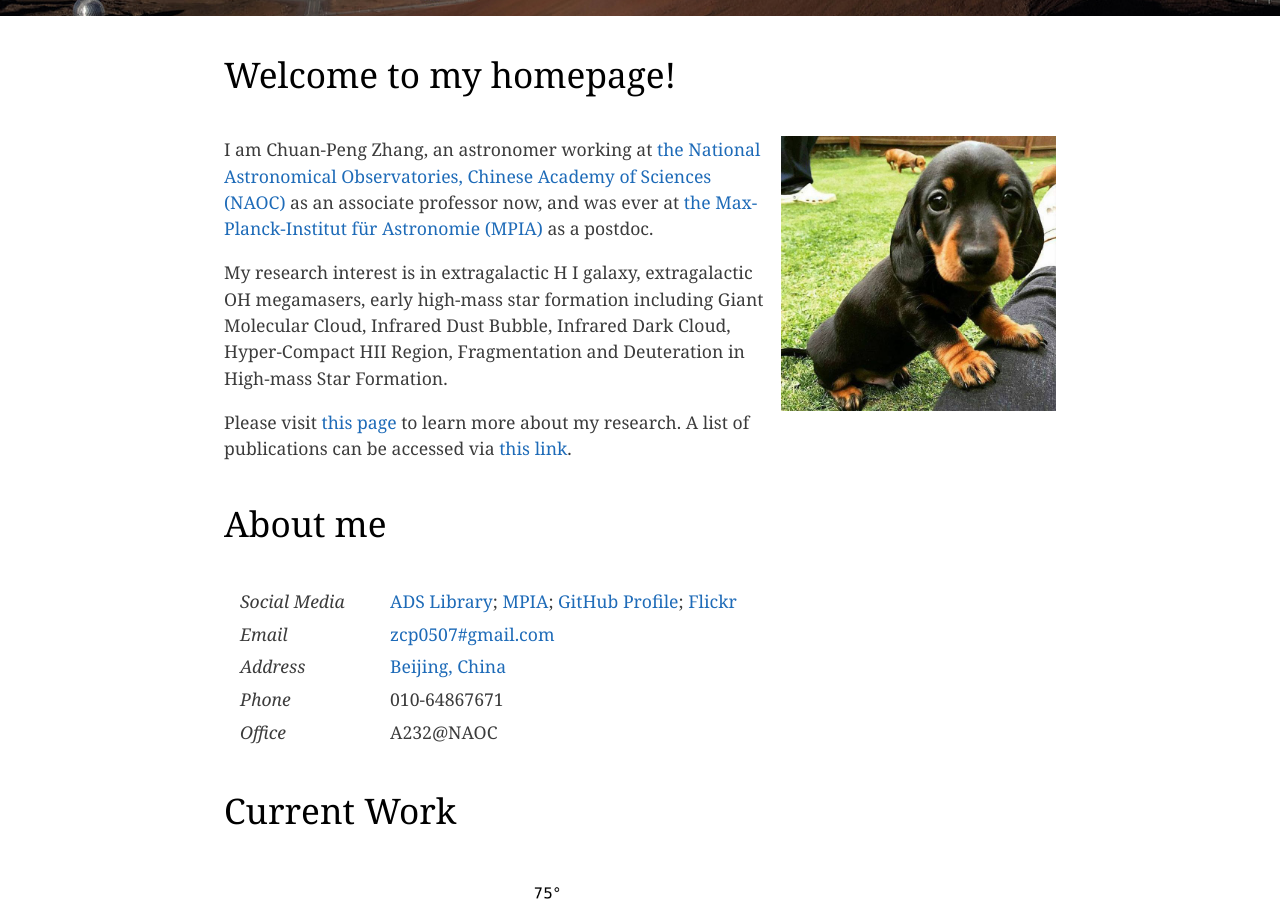
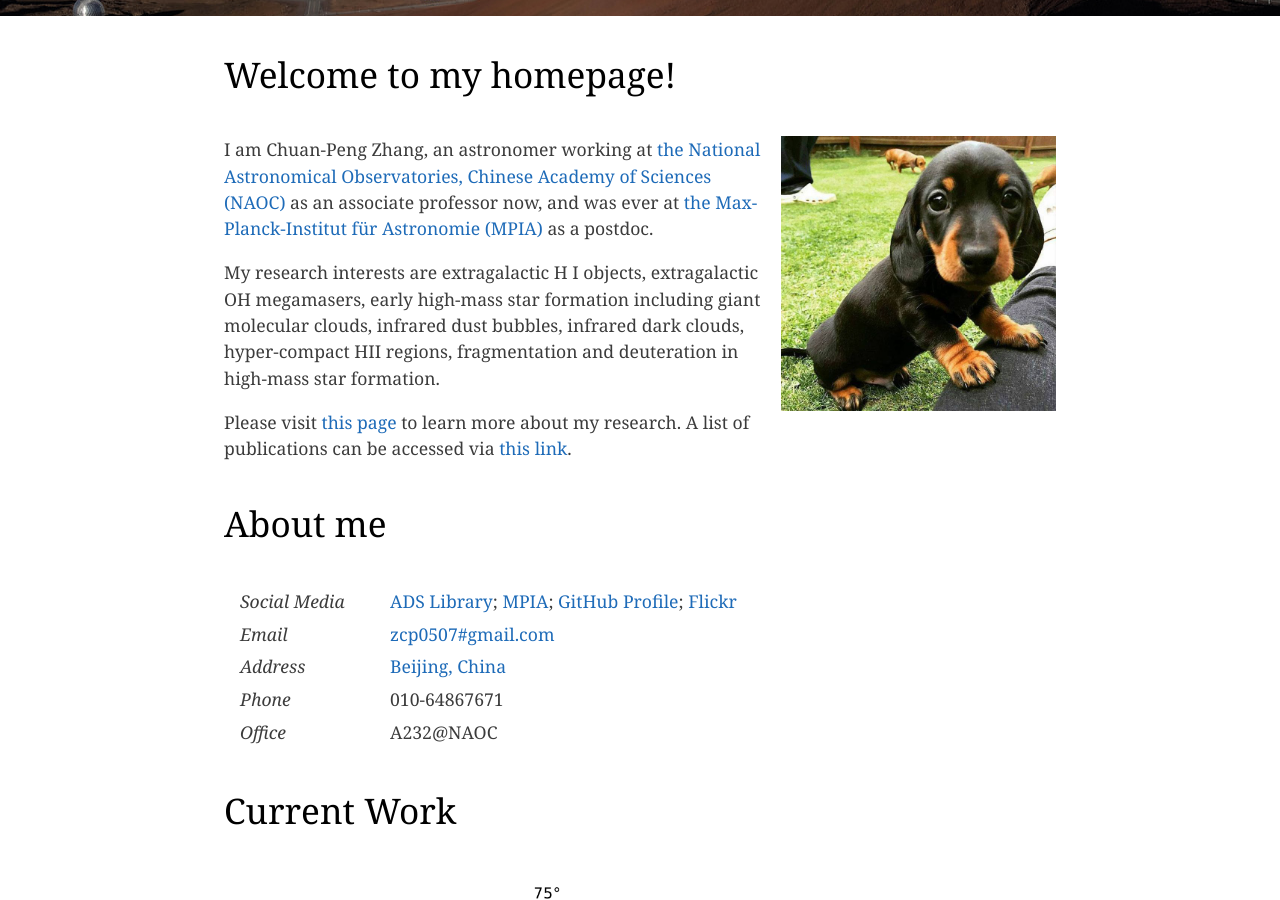
Before and after one commit to zcp521/zcp521.github.io, a Jekyll site: the page built from index.html, in a window 1280 px wide and 900 px high, scrolled down 394 px. Built offline with Jekyll 4.4.1, drawn with Linux system fonts in a browser that asks for light colours; the list of posts is cut into pages by our own code.

Commit message:
Update index.html

```diff
--- a/index.html
+++ b/index.html
@@ -15,9 +15,9 @@ tagline: "National Astronomical Observatories, Chinese Academy of Sciences"
 	and was ever at <a href="http://www.mpia.de/en"> the Max-Planck-Institut für Astronomie (MPIA)</a> as a postdoc.
 	</p>
 
-		My research interest is in extragalactic H I galaxy, extragalactic OH megamasers, early high-mass star formation including Giant Molecular Cloud,
-		Infrared Dust Bubble, Infrared Dark Cloud, Hyper-Compact HII Region, Fragmentation and
-		Deuteration in High-mass Star Formation.
+		My research interests are extragalactic H I objects, extragalactic OH megamasers, early high-mass star
+        formation including giant molecular clouds, infrared dust bubbles, infrared dark clouds, hyper-compact HII regions,
+        fragmentation and deuteration in high-mass star formation.
 	</p>
 
 		Please visit
```
